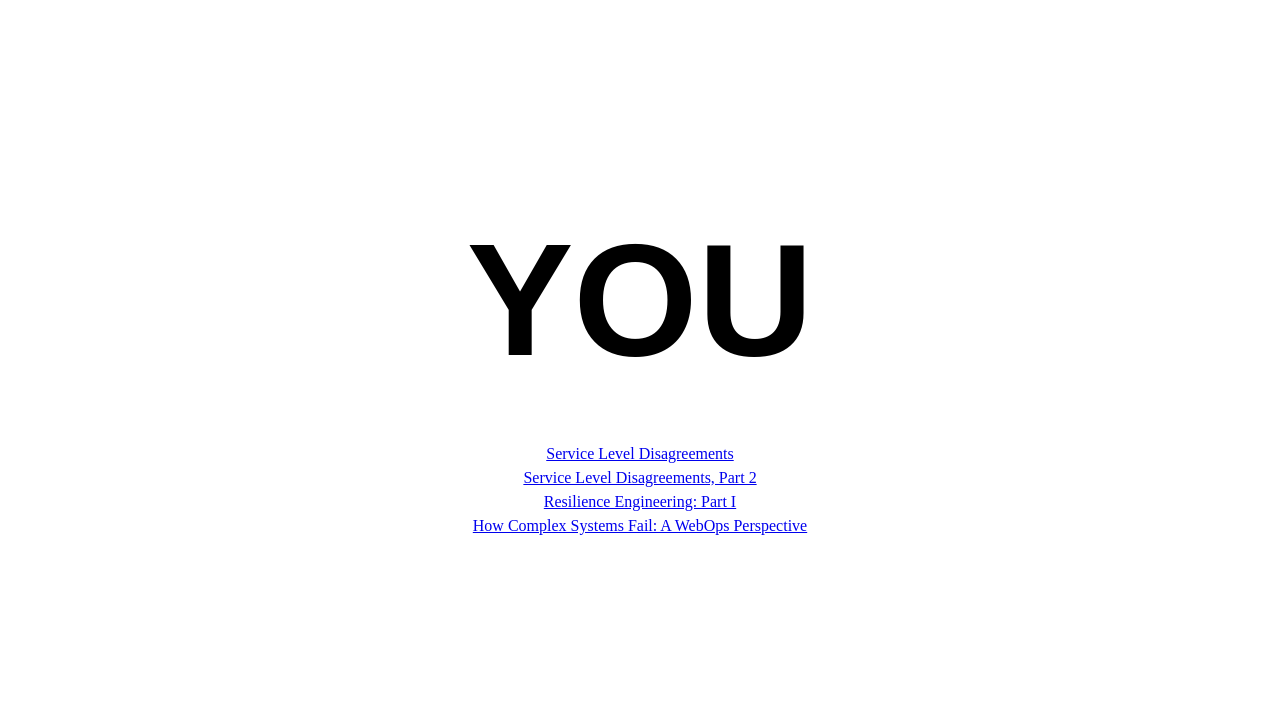
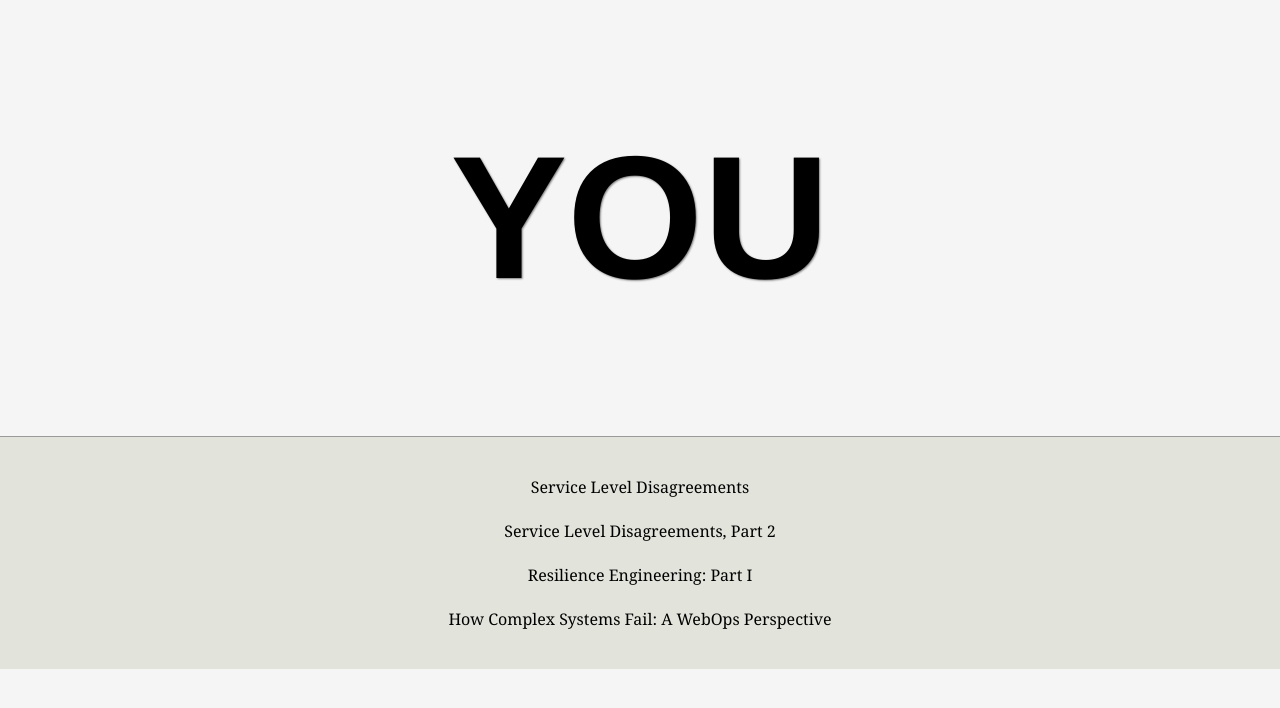
Before and after one commit to jmhodges/whoownsmyavailability.com, a plain HTML site: page _site/index.html in a window 1280 px wide. Drawn offline with Linux system fonts and the light colour scheme.

Commit message:
tnm's made the footer better

```diff
--- a/_site/index.html
+++ b/_site/index.html
@@ -1,8 +1,11 @@
 <!doctype html>
+<meta http-equiv="Content-type" content="text/html;charset=UTF-8" />
 <html lang="en">
+
 <head>
-  <meta charset="utf-8" />
-  <title>Who Owns My Availability?</title>
+  <title>Who Own's My Availability?</title>
+  <link rel="stylesheet" type="text/css" href="style.css" />
+</head>
 
   <link rel="alternate" title="Who Owns My Availability?" href="atom.xml" type="application/atom+xml" />
 
@@ -21,35 +24,29 @@
 </script>
 </head>
 
-<body style="text-align: center; padding-top: 200px;">
+<body>
 
-  <a href="atom.xml"
-    style="font-weight: bold;
-          font-size: 120pt;
-          font-family: Arial, sans-serif;
-          text-decoration: none;
-          color: black;"
-    title="Atom"
-    id="answer">
-    YOU
-  </a>
+<div id="main">
+<h1> <a href="atom.xml" title="Atom"id="answer">YOU</a></h1>
+</div>
 
-  <div id="footer" style="line-height:1.5em; padding-top:50px;">
-    <a href="http://blog.b3k.us/2009/07/15/service-level-disagreements.html">
+  <div id="footer">
+    <p><a href="http://blog.b3k.us/2009/07/15/service-level-disagreements.html">
       Service Level Disagreements
-    </a><br />
+    </a></p>
 
-    <a href="http://blog.b3k.us/2009/07/16/service-level-disagreements-2.html">
+    <p><a href="http://blog.b3k.us/2009/07/16/service-level-disagreements-2.html">
       Service Level Disagreements, Part 2
-    </a><br />
+    </a></p>
 
-    <a href="http://www.kitchensoap.com/2011/04/07/resilience-engineering-part-i/">
+    <p><a href="http://www.kitchensoap.com/2011/04/07/resilience-engineering-part-i/">
       Resilience Engineering: Part I
-    </a><br />
+    </a><br /></p>
 
-    <a href="http://www.kitchensoap.com/2009/11/12/how-complex-systems-fail-a-webops-perspective/">
+    <p><a href="http://www.kitchensoap.com/2009/11/12/how-complex-systems-fail-a-webops-perspective/">
       How Complex Systems Fail: A WebOps Perspective
-    </a>
+    </a></p>
   </div>
+
 </body>
 </html>
--- /dev/null
+++ b/_site/style.css
@@ -0,0 +1,73 @@
+/*----Body---------------------------------------------- */
+
+body {
+    margin: 0;
+    text-align:center;
+    background-color: #F5F5F5;
+}
+
+hr {
+    border:none 0;
+    margin-top:15px;
+    border-top:2px dotted #999;
+    width:100%;
+    height:1px;
+}
+
+/*----Typography---------------------------------------- */
+
+
+h1 {
+    font-family: "Helvetica Neue", Helvetica, Arial, sans-serif;
+    font-size: 175px;
+    text-shadow: 1px 1px 2px gray;
+}
+
+h2 {
+    font-family: "Helvetica Neue", Helvetica, Arial, sans-serif;
+    font-size: 26px;
+}
+
+
+p {
+    font-size: 16px;
+    line-height:28px;
+    font-family: Georgia, "Helvetica Neue", Helvetica, Arial, sans-serif;
+}
+
+/*----Links & ------------------------------------------ */
+
+a {
+    text-decoration: none;
+    color: black;
+}
+
+a:visted {
+    text-decoration: none;
+    color: black;
+}
+
+a:hover {
+    color: #41209E;
+}
+
+
+/*----Primary-------------------------------------------------- */
+
+#main {
+    clear: both;
+    width: 860px;
+    margin: 0 auto;
+}
+
+/*----Footer-------------------------------------------- */
+
+
+#footer {
+    border-top-width: 1px;
+    border-top-style: solid;
+    border-top-color: #999999;
+    margin: 0 auto;
+    padding: 20px;
+    background: #E2E3DA;
+}
```
